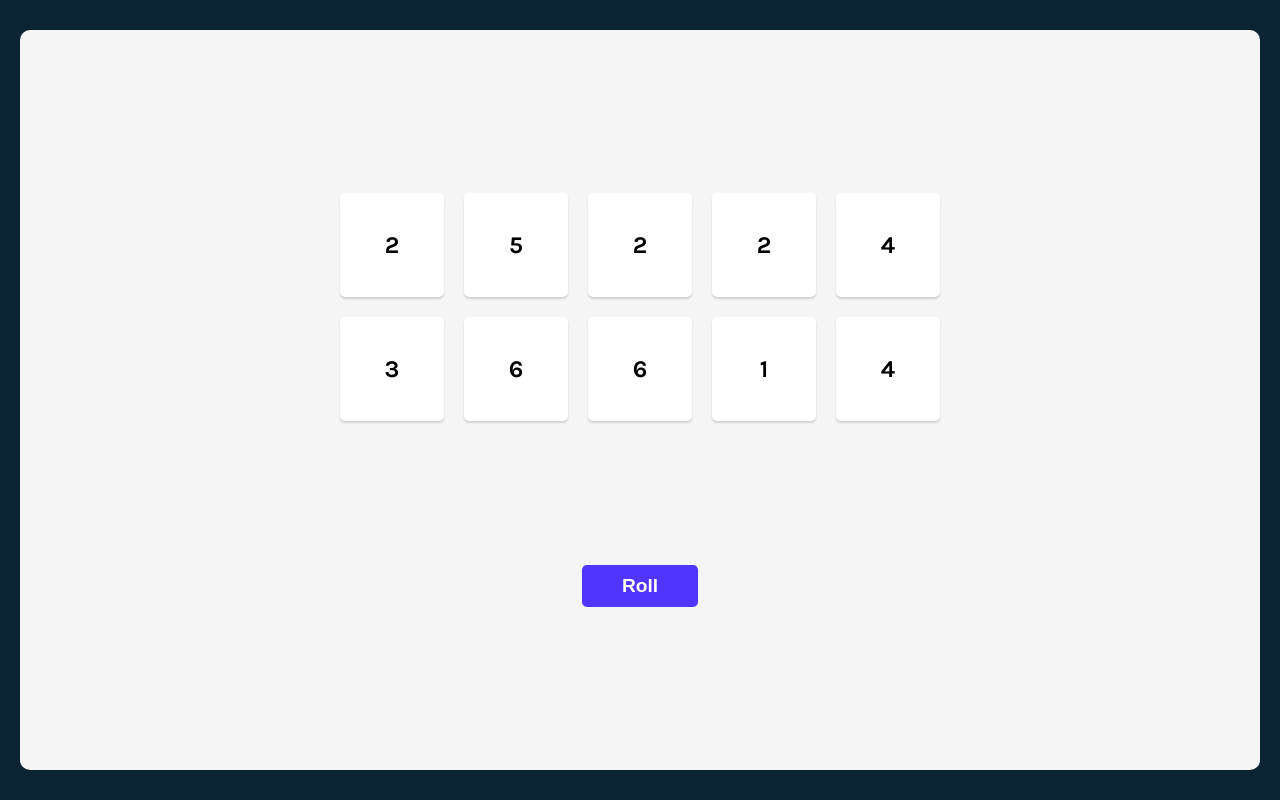
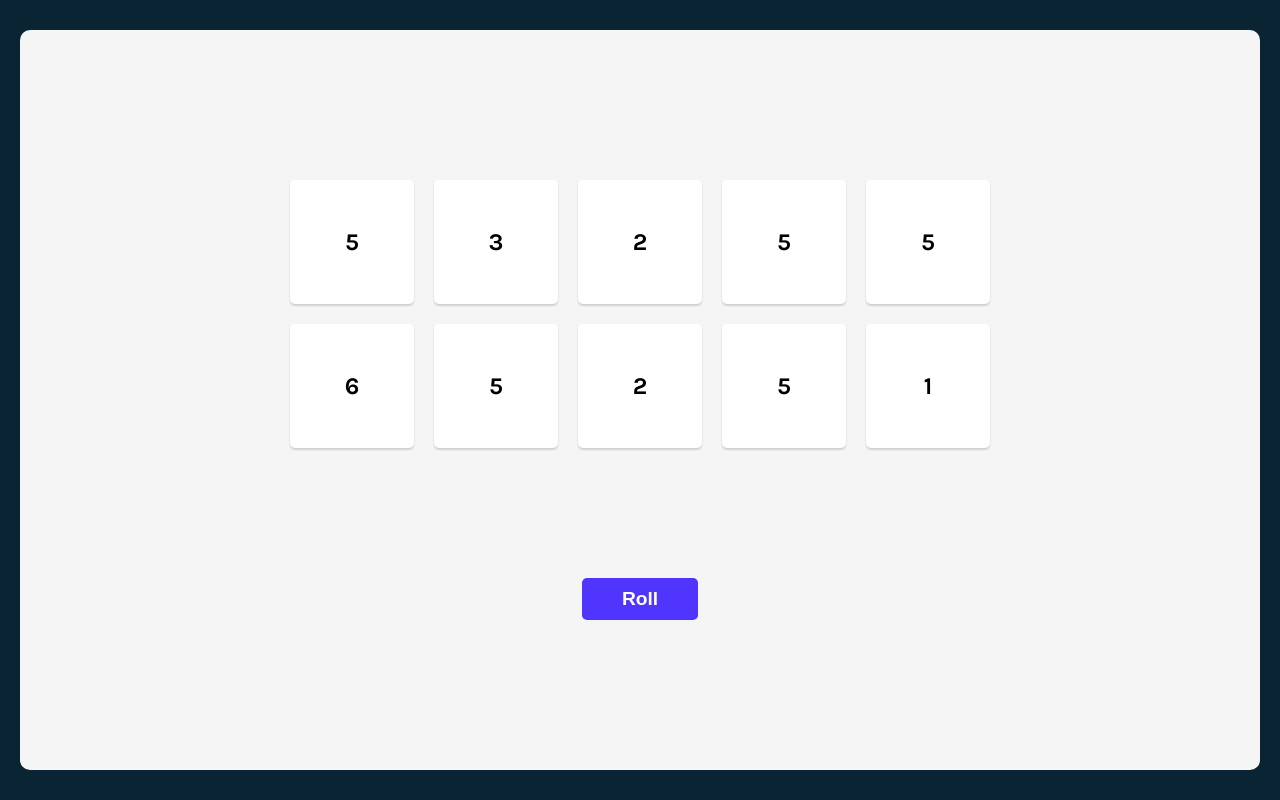
Before and after one commit to LeonardoReisC/react-practice-projects, a React (Vite) app in the folder tenzies-game/: page / in a window 1280 px wide. Built offline with nearby package versions, Linux system fonts and the light colour scheme.

Commit message:
tenzies-game: add hold dice feature

```diff
--- a/tenzies-game/src/App.css
+++ b/tenzies-game/src/App.css
@@ -22,12 +22,24 @@ main {
     justify-content: space-evenly;
 }
 
+.main--title {
+    font-size: 40px;
+    margin: 0;
+}
+
+.main--instructions {
+    font-family: "Inter", sans-serif;
+    font-weight: 400;
+    margin-top: 0;
+    text-align: center;
+}
+
 .main--dice {
     display: grid;
     grid-template-columns: repeat(5, 1fr);
     gap: 20px;
     width: 100%;
-    max-width: 600px;
+    max-width: 700px;
 }
 
 .die {
--- a/tenzies-game/src/App.jsx
+++ b/tenzies-game/src/App.jsx
@@ -6,25 +6,38 @@ import "./App.css";
 function App() {
     const [dice, setDice] = React.useState(allNewDice());
 
+    function generateNewDie() {
+        return {
+            value: Math.ceil(Math.random() * 6),
+            isHeld: false,
+            id: nanoid(),
+        };
+    }
+
     function allNewDice() {
         let dice = [];
         for (let i = 0; i < 10; i++) {
-            const dieNumber = Math.ceil(Math.random() * 6);
-            dice.push({
-                value: dieNumber,
-                isHeld: false,
-                id: nanoid(),
-            });
+            dice.push(generateNewDie());
         }
         return dice;
     }
 
     function rollDice() {
-        setDice(allNewDice());
+        setDice((oldDice) =>
+            oldDice.map((die) => (die.isHeld ? die : generateNewDie()))
+        );
+    }
+
+    function holdDice(dieId) {
+        setDice((oldDice) =>
+            oldDice.map((die) =>
+                die.id === dieId ? { ...die, isHeld: !die.isHeld } : die
+            )
+        );
     }
 
     const diceElements = dice.map((die) => (
-        <Die key={die.id} value={die.value} isHeld={die.isHeld} />
+        <Die key={die.id} die={die} holdDice={holdDice} />
     ));
 
     return (
--- a/tenzies-game/src/components/Die.jsx
+++ b/tenzies-game/src/components/Die.jsx
@@ -1,9 +1,12 @@
 import React from "react";
 
-export default function Die({ value, isHeld }) {
+export default function Die({ die, holdDice }) {
     return (
-        <div className={isHeld ? "die die-held" : "die"}>
-            <h2 className="die--value">{value}</h2>
+        <div
+            className={die.isHeld ? "die die-held" : "die"}
+            onClick={() => holdDice(die.id)}
+        >
+            <h2 className="die--value">{die.value}</h2>
         </div>
     );
 }
```
